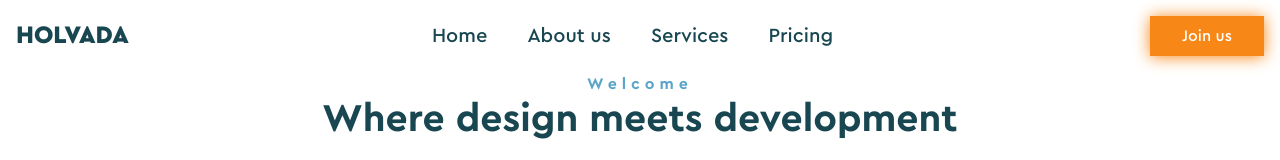
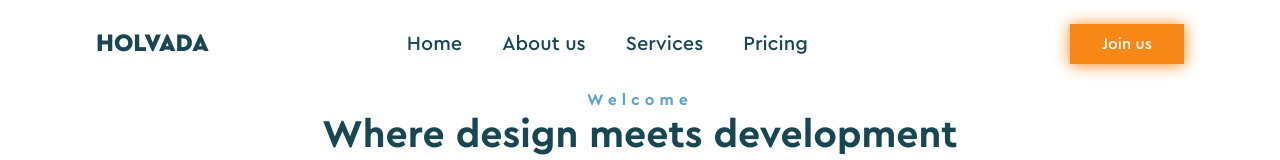
Before and after one commit to AnzoBenjamin/Holvada-v2, a React (Vite) app in the folder frontend/: page / in a window 1280 px wide. Shown: the top 160 px of the page. Built offline with nearby package versions, Linux system fonts and the light colour scheme.

Commit message:
Finishing up

```diff
--- a/frontend/src/components/Header/Navigation.module.scss
+++ b/frontend/src/components/Header/Navigation.module.scss
@@ -7,6 +7,7 @@
   padding: 1rem 1.5rem;
 
   &.fixed{
+    z-index: 10000;
     position: fixed;
     top: 0;
     left: 0;
@@ -87,7 +88,11 @@
     }
   }
 }
-
+@media (min-width: 660px) {
+  .nav{
+    padding-inline: 1rem;
+  }
+}
 @media (min-width: 1200px) {
   .desktop-nav{
     display: flex;
@@ -98,14 +103,15 @@
   }
   .nav {
     display: grid;
-    grid-template-columns: 1fr 2fr;
+    grid-template-columns: 1fr 2.5fr;
+    padding:1.5rem 6rem;
+    &.fixed{
+      padding:1.5rem 6rem;
+    }
     &__hidden {
       &--items {
         font-size: $fs-800;
         transform: translate(-100%, -50%);
-      }
-      &--header{
-        padding: 0 3rem;
       }
     }
 
@@ -123,8 +129,3 @@
 
   }
 }
-@media (min-width: 660px) {
-  .nav{
-    padding-inline: 1rem;
-  }
-}
```
